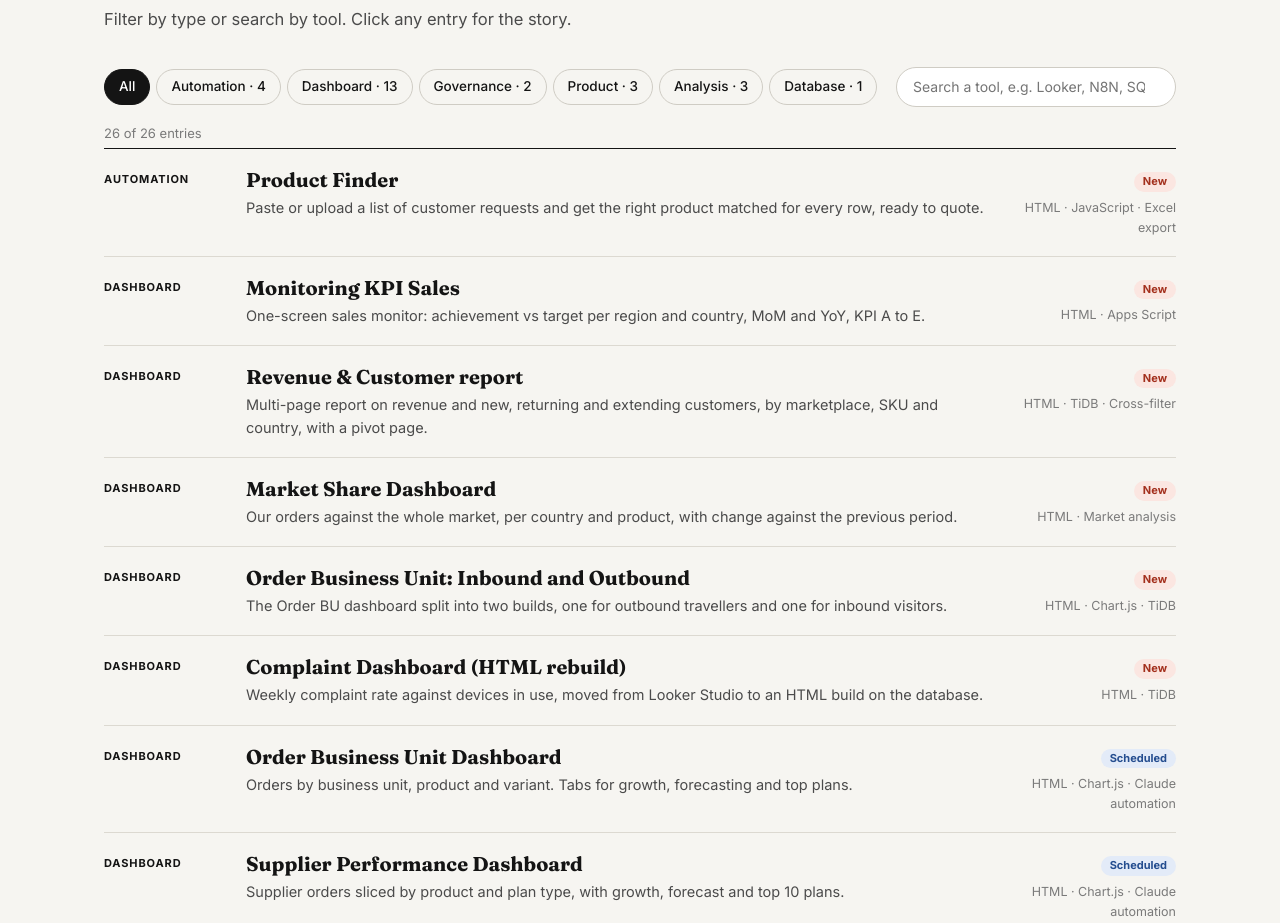
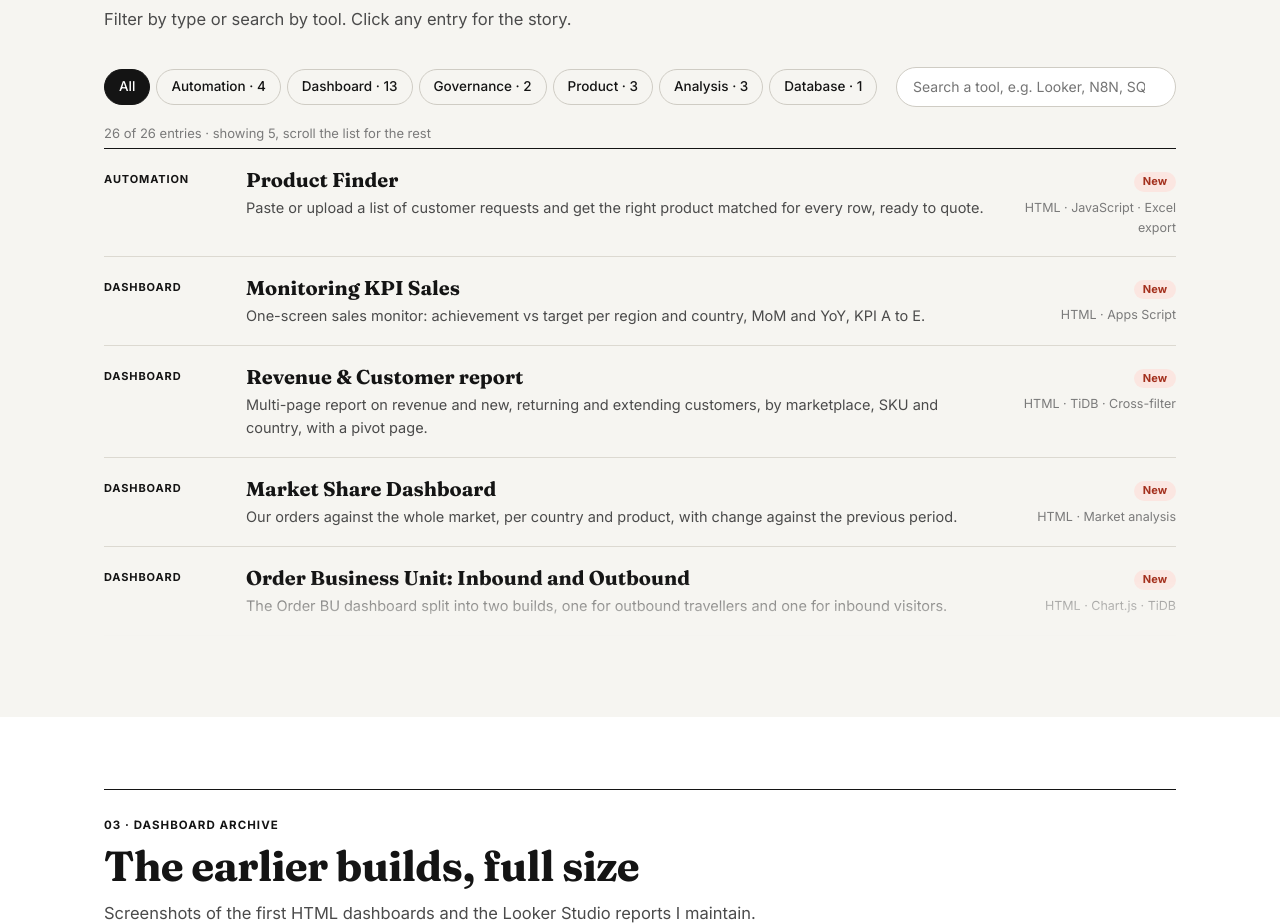
Before and after one commit to nouvalzein11-ui/Portofolio-Nouval, a plain HTML site: page index.html in a window 1280 px wide. Shown: the part 5585-6508 px from the top of the page. Drawn offline with Linux system fonts and the light colour scheme; animation ran at ten frames a second.

Commit message:
Work log: show 5 entries, scroll for the rest
Co-Authored-By: Claude Opus 5.5 <noreply@anthropic.com>
Claude-Session: https://claude.ai/code/session_01CD2pfve57pGQo11mKYGQ8i

```diff
--- a/script.js
+++ b/script.js
@@ -459,7 +459,21 @@ const TASKS = [
     const list = TASKS.map((t, i) => [t, i]).filter(([t]) => (cat === 'All' || t.c === cat) && (!q || (t.t + ' ' + t.d + ' ' + t.tools.join(' ')).toLowerCase().includes(q)));
     $('#logCount').textContent = list.length + ' of ' + TASKS.length + ' entries';
     $('#logList').innerHTML = list.map(([t, i]) => `<div class="entry" tabindex="0" data-i="${i}"><span class="cat">${t.c}</span><div><h3>${t.t}</h3><p>${t.d}</p></div><div class="meta"><b class="s-${t.s}">${t.s}</b><br>${t.tools.join(' · ')}</div></div>`).join('');
+    if (list.length > SHOW) $('#logCount').textContent += ' · showing ' + SHOW + ', scroll the list for the rest';
+    fit();
   };
+  // Show the first SHOW entries; the rest scroll inside the list
+  const SHOW = 5, L = $('#logList');
+  const edge = () => L.classList.toggle('more', L.scrollHeight - L.scrollTop - L.clientHeight > 4);
+  function fit() {
+    L.style.maxHeight = ''; L.scrollTop = 0;
+    const e = L.children;
+    if (e.length > SHOW) L.style.maxHeight = Math.ceil(e[SHOW].getBoundingClientRect().top - L.getBoundingClientRect().top) + 'px';
+    edge();
+  }
+  L.addEventListener('scroll', edge, { passive: true });
+  addEventListener('resize', fit); addEventListener('load', fit);
+  if (document.fonts) document.fonts.ready.then(fit);
   $('#logChips').addEventListener('click', e => { const b = e.target.closest('[data-c]'); if (!b) return; cat = b.dataset.c; $$('#logChips button').forEach(x => x.classList.toggle('on', x === b)); render(); });
   $('#logSearch').addEventListener('input', e => { q = e.target.value.trim().toLowerCase(); render(); });
   const open = el => { const t = TASKS[+el.dataset.i]; $('#modalBody').innerHTML = `<p class="kicker">${t.c} · ${t.s}</p><h3>${t.t}</h3><p>${t.d}</p><ul>${t.story.map(s => `<li>${s}</li>`).join('')}</ul><div class="tags">${t.tools.map(x => `<span>${x}</span>`).join('')}</div>${t.link ? `<a class="btn dark go" href="#${t.link}" data-close>See it on this page →</a>` : ''}`; $('#modal').classList.add('open'); $('#modal').setAttribute('aria-hidden', 'false'); };
--- a/style.css
+++ b/style.css
@@ -154,7 +154,8 @@ section{position:relative}
 .chips button.on{background:var(--ink);border-color:var(--ink);color:#fff}
 #logSearch{border:1px solid #cfccc4;border-radius:999px;padding:8px 16px;font:inherit;font-size:14px;min-width:280px;background:#fff}
 .log-count{font-size:13px;color:var(--mute);margin:16px 0 4px}
-.log-list{border-top:1px solid var(--rule)}
+.log-list{border-top:1px solid var(--rule);overflow-y:auto;overscroll-behavior:contain;scrollbar-width:thin;scrollbar-color:#cfccc4 transparent}
+.log-list.more{-webkit-mask-image:linear-gradient(#000 calc(100% - 56px),transparent);mask-image:linear-gradient(#000 calc(100% - 56px),transparent)}
 .entry{display:grid;grid-template-columns:120px 1fr 160px;gap:22px;padding:18px 0;border-bottom:1px solid #dcd9d1;cursor:pointer;align-items:start;transition:padding .25s}
 .entry:hover{padding-left:8px}
 .entry:hover h3{color:var(--accent)}
@@ -297,6 +298,7 @@ section{position:relative}
   .film,.mini{break-inside:avoid}
   .arc-body{height:auto;overflow:visible}
   .rv{opacity:1;transform:none}
+  .log-list{max-height:none!important;overflow:visible!important;-webkit-mask-image:none!important;mask-image:none!important}
   .entry,.srow,.timeline article{break-inside:avoid}
 }
 
```
